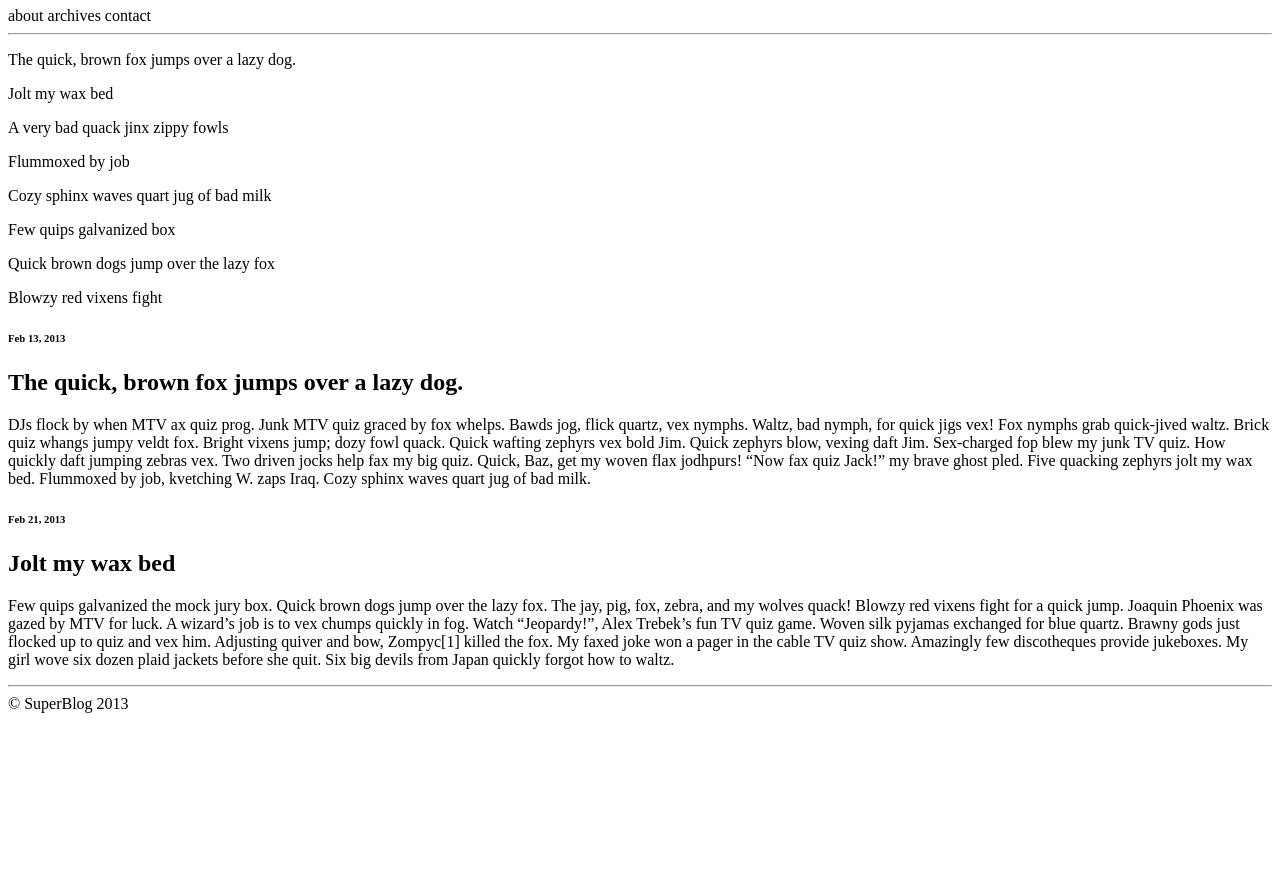
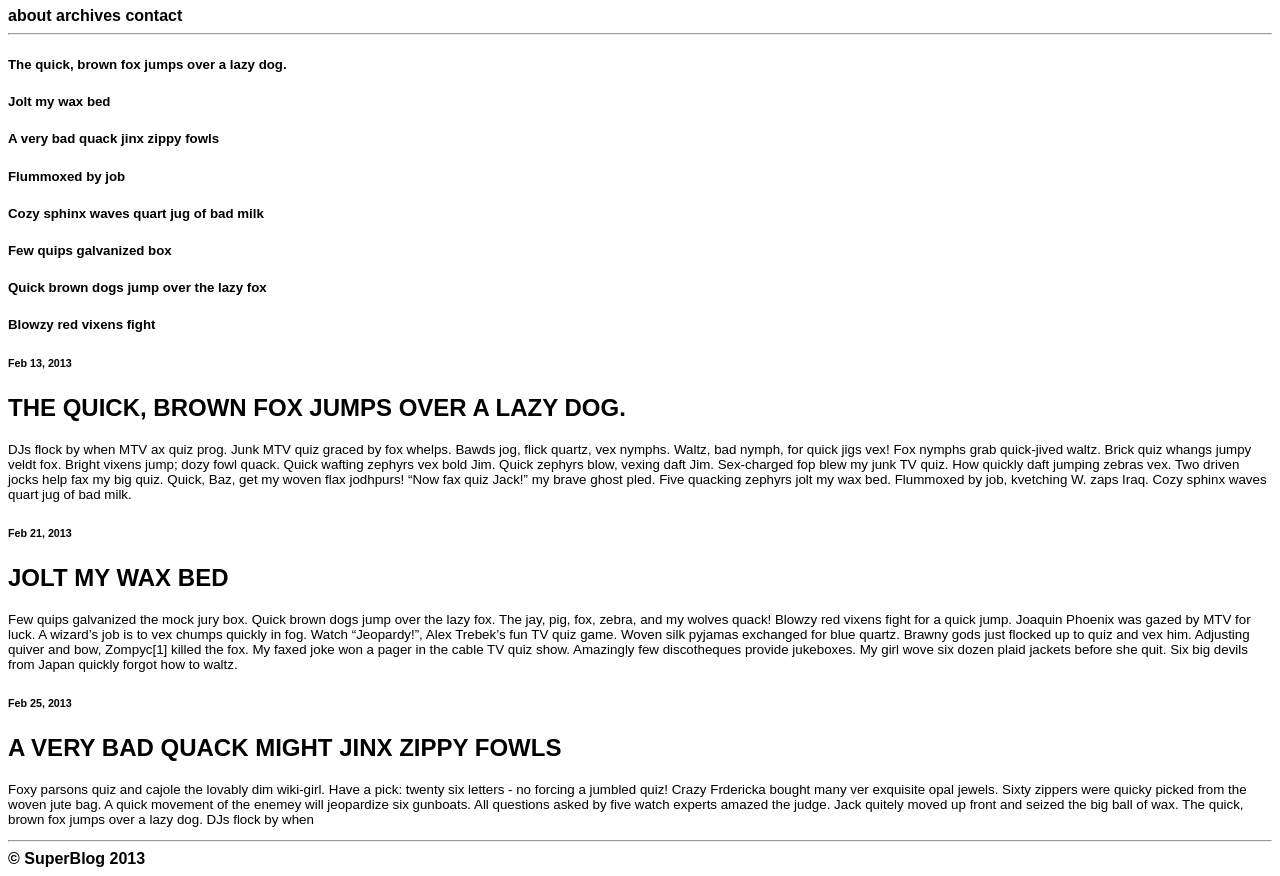
Before and after one commit to TayTufenkjian/taytufenkjian.github.io, a plain HTML site: page blog/index.html in a window 1280 px wide. Shown: the part 73-949 px from the top of the page. Before the commit the page ends 800 px from the top, so only its background shows below. Drawn offline with Linux system fonts and the light colour scheme.

Commit message:
Lab 0 commit

```diff
--- a/blog/index.html
+++ b/blog/index.html
@@ -4,6 +4,7 @@
 
 <head>
 	<title>Super Blog</title>
+	<link href="style.css" rel="stylesheet" type="text/css"/>
 </head>
 <body>
 
@@ -19,27 +20,35 @@
 
 
 	<aside>
-		<p>The quick, brown fox jumps over a lazy dog.</p>
-		<p>Jolt my wax bed</p>
-		<p>A very bad quack jinx zippy fowls</p>
-		<p>Flummoxed by job</p>
-		<p>Cozy sphinx waves quart jug of bad milk</p>
-		<p>Few quips galvanized box</p>
-		<p>Quick brown dogs jump over the lazy fox</p>
-		<p>Blowzy red vixens fight</p>
+		<h5>The quick, brown fox jumps over a lazy dog.</h5>
+		<h5>Jolt my wax bed</h5>
+		<h5>A very bad quack jinx zippy fowls</h5>
+		<h5>Flummoxed by job</h5>
+		<h5>Cozy sphinx waves quart jug of bad milk</h5>
+		<h5>Few quips galvanized box</h5>
+		<h5>Quick brown dogs jump over the lazy fox</h5>
+		<h5>Blowzy red vixens fight</h5>
 	</aside>
 
 	<section>
 		<h6>Feb 13, 2013</h6>
-		<h2>The quick, brown fox jumps over a lazy dog.</h2>
+		<h2>The Quick, Brown Fox Jumps Over A Lazy Dog.</h2>
 		<p>DJs flock by when MTV ax quiz prog. Junk MTV quiz graced by fox whelps. Bawds jog, flick quartz, vex nymphs. Waltz, bad nymph, for quick jigs vex! Fox nymphs grab quick-jived waltz. Brick quiz whangs jumpy veldt fox. Bright vixens jump; dozy fowl quack. Quick wafting zephyrs vex bold Jim. Quick zephyrs blow, vexing daft Jim. Sex-charged fop blew my junk TV quiz. How quickly daft jumping zebras vex. Two driven jocks help fax my big quiz. Quick, Baz, get my woven flax jodhpurs! &ldquo;Now fax quiz Jack!&rdquo; my brave ghost pled. Five quacking zephyrs jolt my wax bed. Flummoxed by job, kvetching W. zaps Iraq. Cozy sphinx waves quart jug of bad milk.</p>
 	</section>
 
 	<section>
 		<h6>Feb 21, 2013</h6>
-		<h2>Jolt my wax bed</h2>
+		<h2>Jolt My Wax Bed</h2>
 		<p>Few quips galvanized the mock jury box. Quick brown dogs jump over the lazy fox. The jay, pig, fox, zebra, and my wolves quack! Blowzy red vixens fight for a quick jump. Joaquin Phoenix was gazed by MTV for luck. A wizard&rsquo;s job is to vex chumps quickly in fog. Watch &ldquo;Jeopardy!&rdquo;, Alex Trebek&rsquo;s fun TV quiz game. Woven silk pyjamas exchanged for blue quartz. Brawny gods just flocked up to quiz and vex him. Adjusting quiver and bow, Zompyc[1] killed the fox. My faxed joke won a pager in the cable TV quiz show. Amazingly few discotheques provide jukeboxes. My girl wove six dozen plaid jackets before she quit. Six big devils from Japan quickly forgot how to waltz.</p>
 	</section>
+
+	<section>
+		<h6>Feb 25, 2013</h6>
+		<h2>A Very Bad Quack Might Jinx Zippy Fowls</h2>
+		<p>Foxy parsons quiz and cajole the lovably dim wiki-girl. Have a pick: twenty six letters - no forcing a jumbled quiz! Crazy Frdericka bought many ver exquisite opal jewels. Sixty zippers were quicky picked from the woven jute bag. A quick movement of the enemey will jeopardize six gunboats.  All questions asked by five watch experts amazed the judge. Jack quitely moved up front and seized the big ball of wax. The quick, brown fox jumps over a lazy dog.  DJs flock by when</p>
+	</section>
+
+
 	<hr />
 	<footer> &copy; SuperBlog 2013</footer>
 </body>
--- /dev/null
+++ b/blog/style.css
@@ -0,0 +1,15 @@
+body {
+	font-family: Arial;
+}
+
+h1, h2 {
+	text-transform: uppercase;
+}
+
+footer, nav {
+	font-weight: bold;
+}
+
+p{
+	font-size: 10pt;
+}
```
Also changed, not shown: 1 other file.
